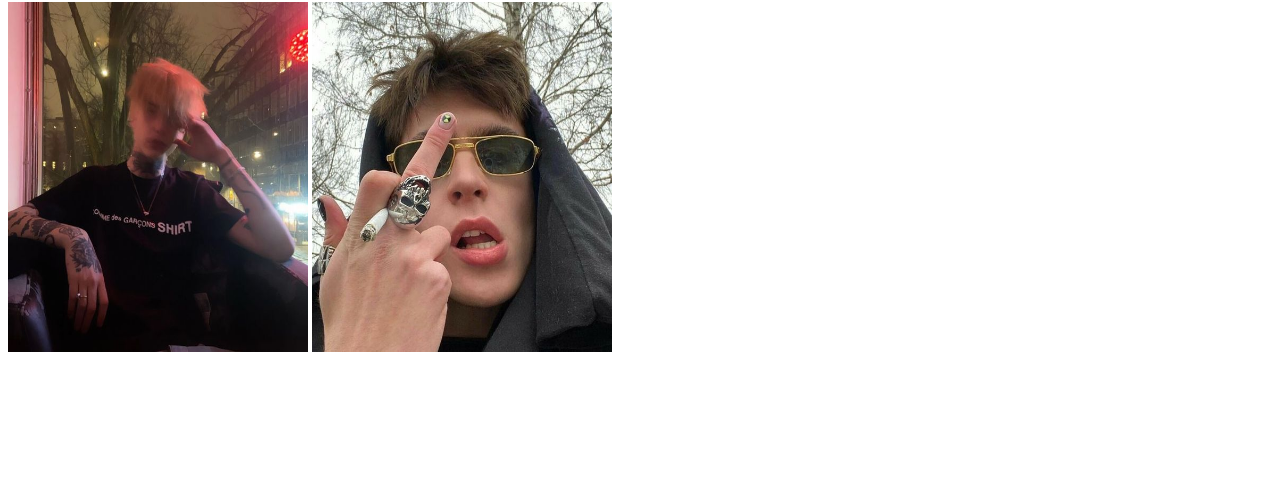
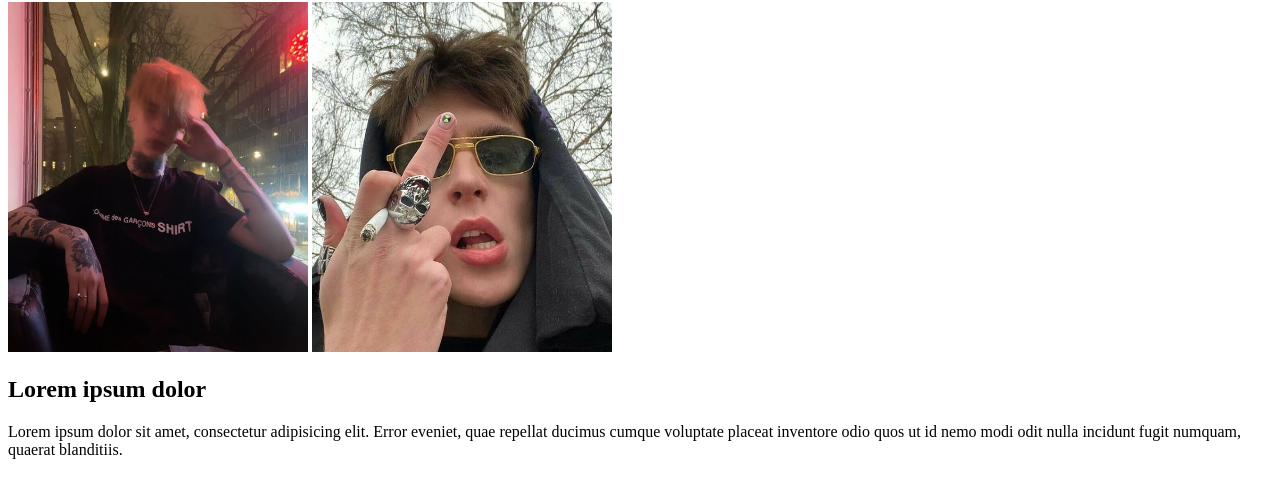
Before and after one commit to samlurk/samlurk.github.ioa, a website: page index.html in a window 1280 px wide. Shown: the part 180-678 px from the top of the page. Drawn offline with Linux system fonts and the light colour scheme.

Commit message:
Agregando informacion

```diff
--- a/index.html
+++ b/index.html
@@ -15,5 +15,8 @@
     <h1>Imágenes del documento</h1>
     <img class="img-doc"src=img/guy.jpg>
     <img class="img-doc"src=img/guy1.jpg>
+
+    <h2>Lorem ipsum dolor</h2>
+    <p>Lorem ipsum dolor sit amet, consectetur adipisicing elit. Error eveniet, quae repellat ducimus cumque voluptate placeat inventore odio quos ut id nemo modi odit nulla incidunt fugit numquam, quaerat blanditiis.</p>
 </body>
 </html>
```
